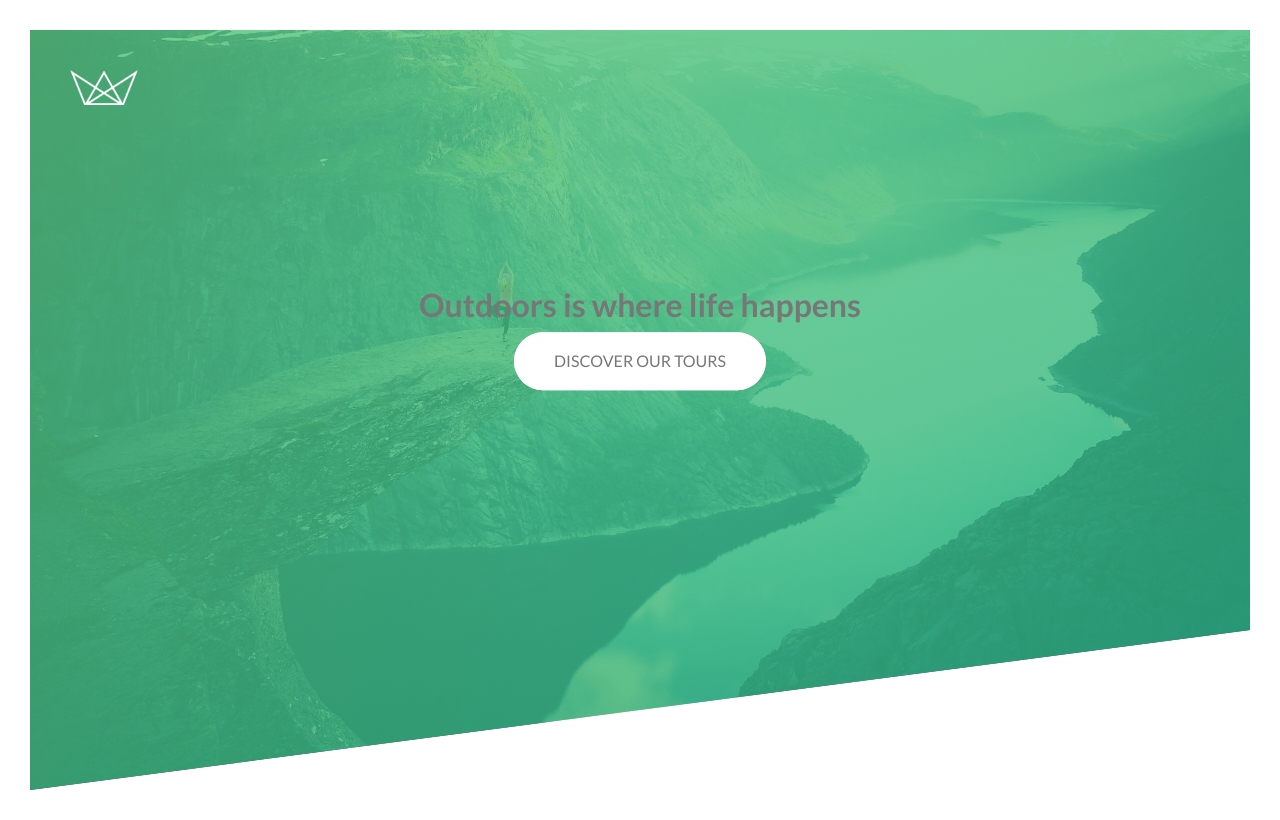
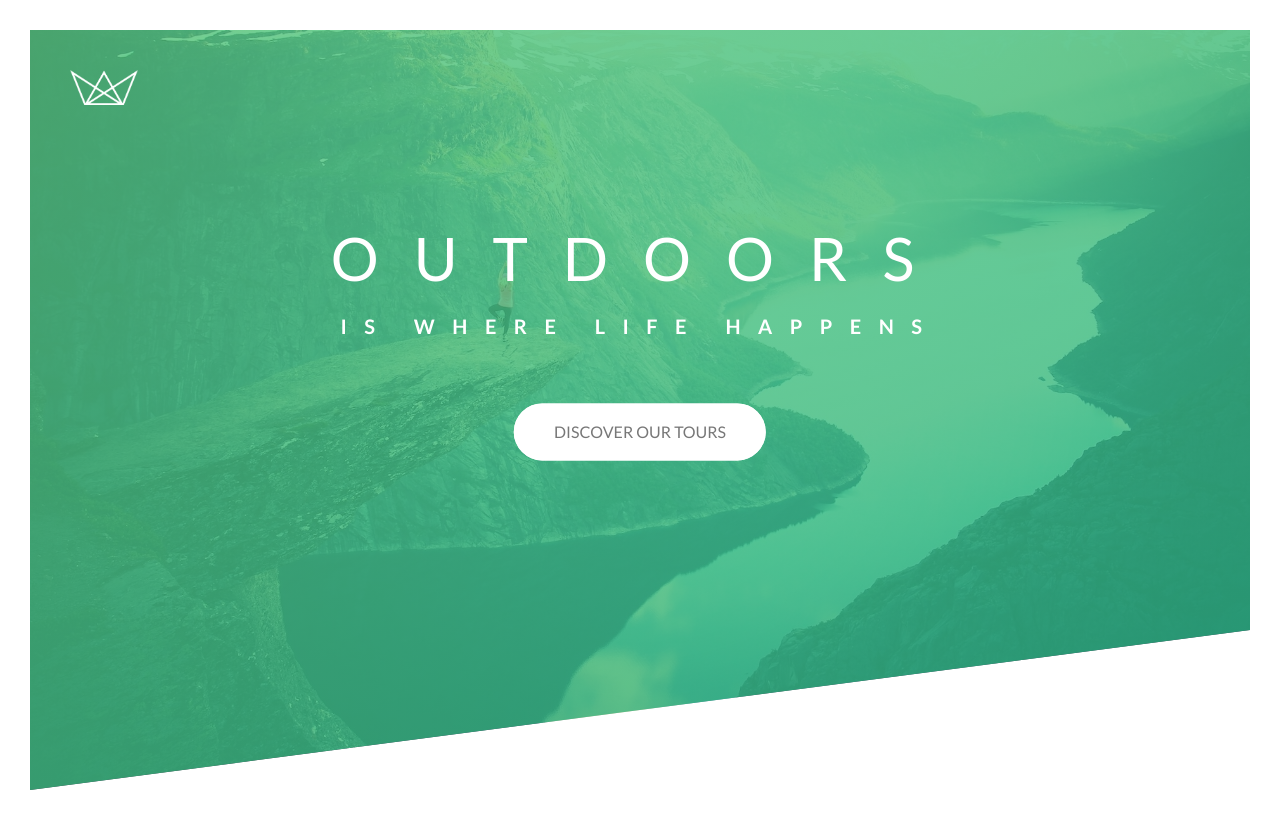
Before and after one commit to IonatanMocan/notours-css-project, a PHP site: page /index.html in a window 1280 px wide. Run offline with PHP 8.4, Linux system fonts and the light colour scheme; some libraries are stand-ins or nearby versions.

Commit message:
add custom grid with floats

```diff
--- a/css/style.css
+++ b/css/style.css
@@ -37,13 +37,33 @@ html {
   font-size: 62.5%; }
 
 body {
+  box-sizing: border-box; }
+
+body {
   font-family: "Lato", sans-serif;
   font-weight: 400;
   font-size: 1.6rem;
   line-height: 1.7;
   color: #777;
-  padding: 3rem;
-  box-sizing: border-box; }
+  padding: 3rem; }
+
+.heading-primary {
+  color: #fff;
+  text-transform: uppercase;
+  backface-visibility: hidden;
+  margin-bottom: 6rem; }
+  .heading-primary--main {
+    display: block;
+    font-size: 6rem;
+    font-weight: 400;
+    letter-spacing: 3.5rem;
+    animation: moveInLeft .75s ease-out; }
+  .heading-primary--sub {
+    display: block;
+    font-size: 2rem;
+    font-weight: 700;
+    letter-spacing: 1.75rem;
+    animation: moveInRight .75s ease-out; }
 
 .btn:link, .btn:visited {
   text-transform: uppercase;
--- a/sass/abstracts/_mixins.scss
+++ b/sass/abstracts/_mixins.scss
@@ -0,0 +1,7 @@
+@mixin clearfix {
+    &::after {
+        content: "";
+        display: table;
+        clear: both;
+    }
+}
--- a/sass/abstracts/_variables.scss
+++ b/sass/abstracts/_variables.scss
@@ -5,3 +5,8 @@ $color-primary-dark: #28b485;
 $color-grey-dark: #777;
 $color-white: #fff;
 $color-black: #000;
+
+// GRID
+$grid-width: 114rem;
+$gutter-vertical: 8rem;
+$gutter-horizontal: 6rem;
--- /dev/null
+++ b/sass/layout/_grid.scss
@@ -0,0 +1,45 @@
+.row {
+    max-width: $grid-width;
+    background-color: #eee;
+    margin: 0 auto;
+
+    &:not(:last-child) {
+        margin-bottom: $gutter-vertical;
+    }
+
+    @include clearfix;
+
+    [class^="col-"] {
+        background-color: orangered;
+        float: left;
+
+        &:not(:last-child) {
+            margin-right: $gutter-horizontal;
+        }
+    }
+
+    .col-1-of-2 {
+        width: calc((100% - #{$gutter-horizontal}) / 2);
+
+    }
+
+    .col-1-of-3 {
+        width: calc((100% - 2 * #{$gutter-horizontal}) / 3 );
+    }
+
+    .col-2-of-3 {
+        width: calc(2 * ((100% - 2 * #{$gutter-horizontal}) / 3) + #{$gutter-horizontal});
+    }
+
+    .col-1-of-4 {
+        width: calc((100% - 3 * #{$gutter-horizontal}) / 4 );
+    }
+
+    .col-2-of-4 {
+        width: calc(((100% - 3 * #{$gutter-horizontal}) / 4 ) * 2 + #{$gutter-horizontal});
+    }
+
+    .col-3-of-4 {
+        width: calc(100% - ((100% - 3 * #{$gutter-horizontal}) / 4 ) - #{$gutter-horizontal});
+    }
+}
--- a/sass/main.scss
+++ b/sass/main.scss
@@ -12,3 +12,4 @@
 @import "components/button";
 
 @import "layout/header";
+@import "layout/grid";
```
Also changed, not shown: other parts of css/style.css (+28 -0 lines), index.html (+70 -0 lines).
